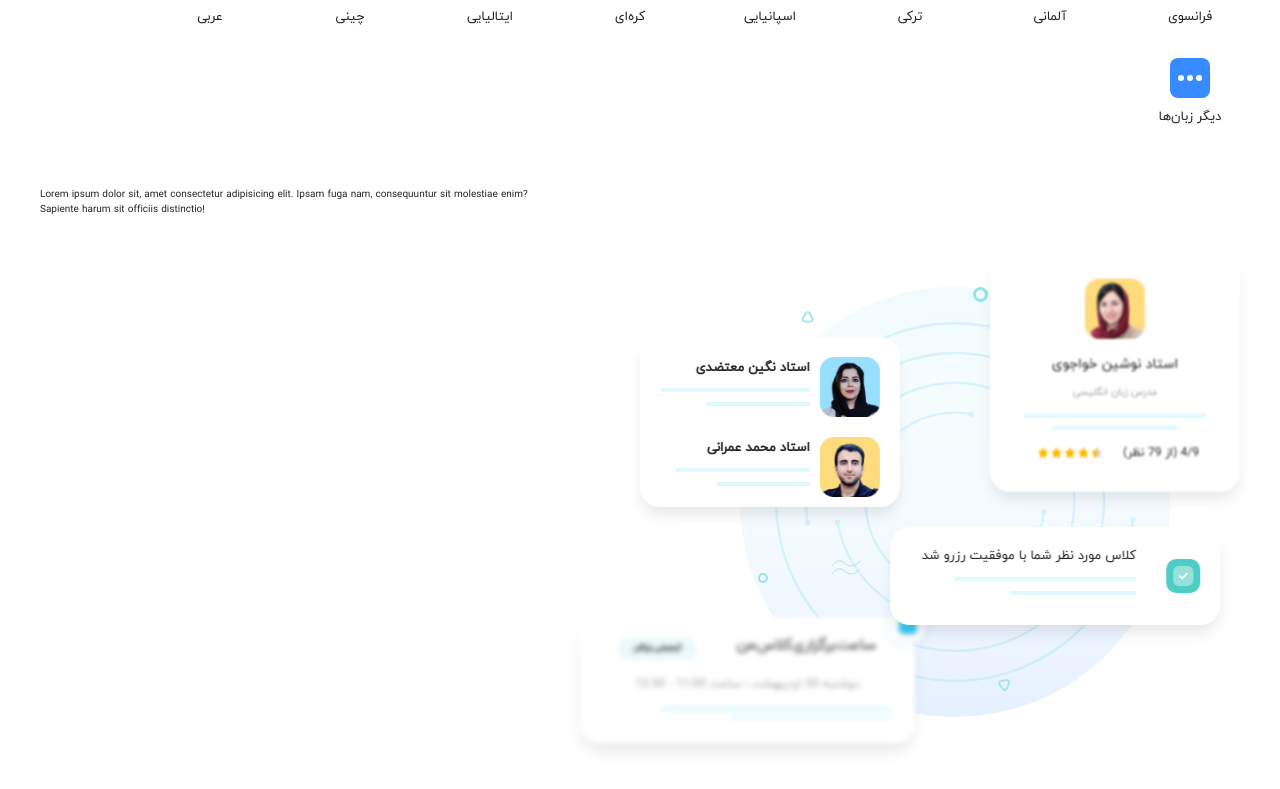
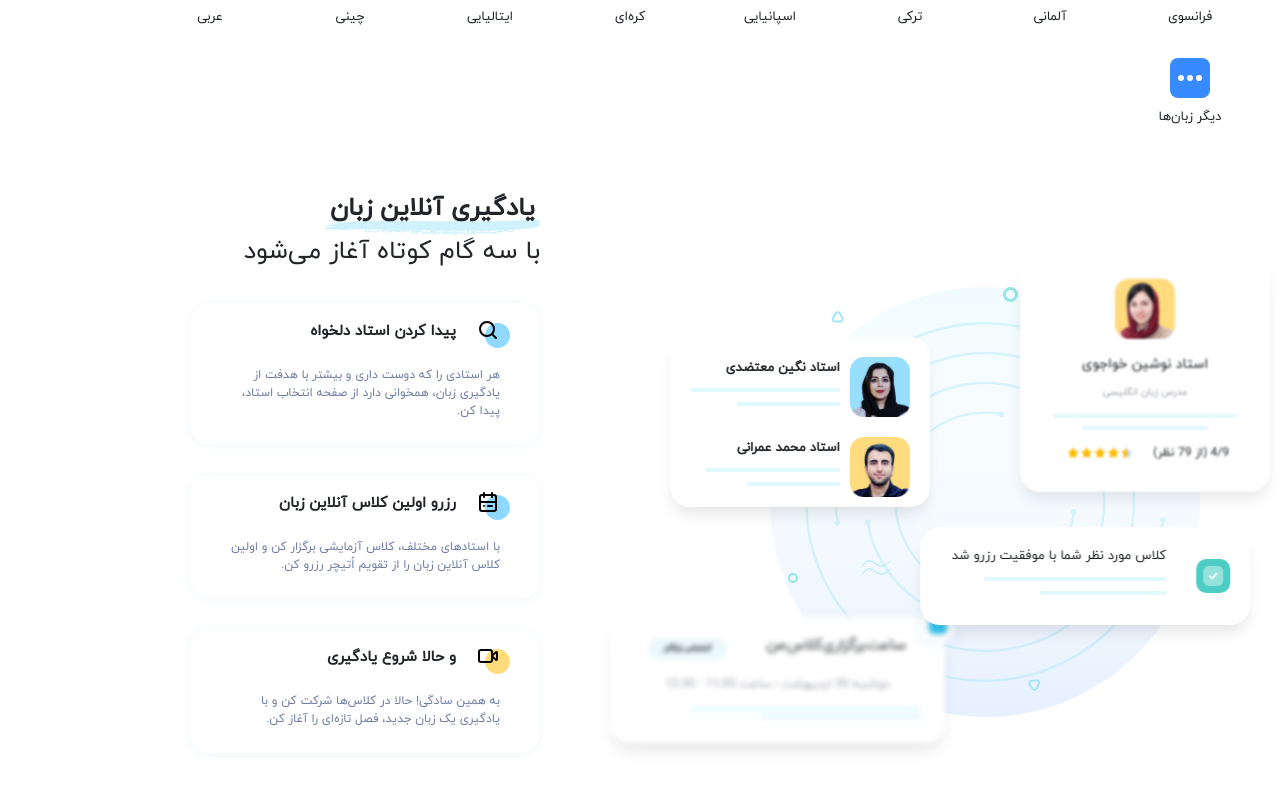
Before and after one commit to Afshar07/Oteacher-vue, a Vue app: page / in a window 1280 px wide. Shown: the part 790-1579 px from the top of the page. Built offline with nearby package versions, Linux system fonts and the light colour scheme; a web font is replaced by a local one.

Commit message:
import and add StepsToStart with steps.json

```diff
--- a/src/components/LearningSteps.vue
+++ b/src/components/LearningSteps.vue
@@ -1,8 +1,23 @@
 <template>
   <div class="learning-container d-flex">
-    <div class="left-section col-md-5 col-sm-12">
-      Lorem ipsum dolor sit, amet consectetur adipisicing elit. Ipsam fuga nam,
-      consequuntur sit molestiae enim? Sapiente harum sit officiis distinctio!
+    <div class="left-section col-md-5 col-sm-12 me-5" dir="rtl">
+      <h1 class="heading-primary">
+        <mark class="highlighted">یادگیری آنلاین زبان </mark>
+        <br />
+        <span class="heading-primary-second">
+          با سه گام کوتاه آغاز می‌شود
+        </span>
+      </h1>
+      <div class="three-steps-container mt-5">
+        <steps-to-start
+          v-for="step in stepsData"
+          :key="step.id"
+          :title="step.title"
+          :text="step.text"
+          :bgColor="step.color"
+          :iconUrl="step.icon"
+        ></steps-to-start>
+      </div>
     </div>
     <div class="right-section col-md-7">
       <div class="teacher-name">
@@ -21,15 +36,19 @@ import TeachersName from "./animated/TeachersName.vue";
 import TeacherRated from "./animated/TeacherRated.vue";
 import SessionCalendar from "./animated/SessionCalendar.vue";
 import SessionReservation from "./animated/SessionReservation.vue";
+import StepsToStart from "./StepsToStart.vue";
+import steps from "../steps.json";
 export default {
   components: {
     TeachersName,
     TeacherRated,
     SessionCalendar,
     SessionReservation,
+    StepsToStart,
   },
   data() {
     return {
+      stepsData: steps,
       teacher1Pic: require("../assets/teacher1.png"),
       teacher2Pic: require("../assets/teacher2.png"),
       teacher1Name: "استاد نگین معتضدی",
@@ -83,14 +102,19 @@ export default {
 .session-calendar,
 .session-reservation {
   filter: blur(0.25rem);
-  transition: all 0.4s;
 }
 .teacher-name:hover,
 .teacher-rated:hover,
 .session-calendar:hover,
 .session-reservation:hover {
-  filter: blur(0);
+  filter: blur(0) !important;
+  transition: all 0.4s !important;
 }
+.heading-primary {
+  font-weight: bold;
+  line-height: 4.3rem;
+}
+
 @keyframes up-down {
   0% {
     transform: translateY(0);
```
